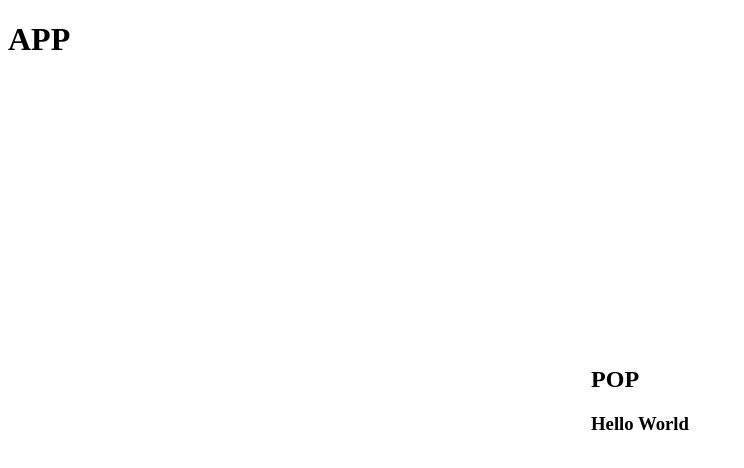
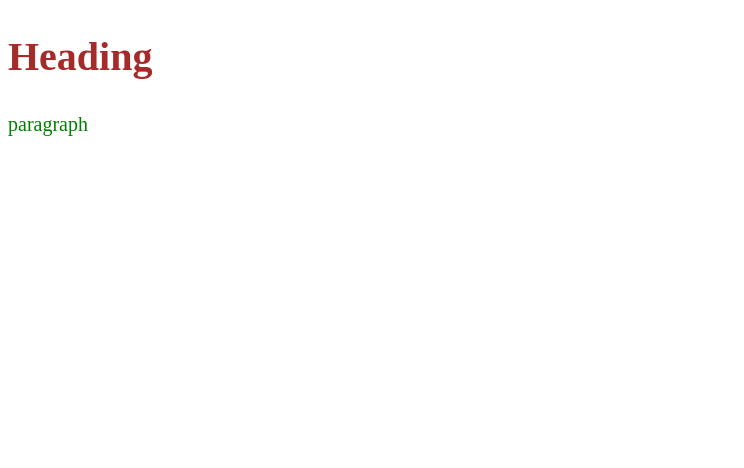
Before and after one commit to CoolWarm/react-learn-1, a React (Create React App) app: page / in a window 1280 px wide. Shown: the top 468 px of the page, without its empty margins (0-744 px from the left). Built offline with nearby package versions, Linux system fonts and the light colour scheme.

Commit message:
inline styles
内联样式（行内样式）

```diff
--- a/public/index.html
+++ b/public/index.html
@@ -14,6 +14,5 @@
   <body>
     <noscript>You need to enable JavaScript to run this app.</noscript>
     <div id="root"></div>
-    <div id="modal"></div>
   </body>
 </html>
--- a/src/App.js
+++ b/src/App.js
@@ -1,35 +1,23 @@
-import React, { PureComponent } from "react";
-import ReactDOM from "react-dom";
+import React from "react";
 
 export default class App extends React.PureComponent {
+  constructor(props) {
+    super(props);
+    this.state = {
+      headColor: "brown"
+    }
+  }
   render() {
+    const headStyle = {
+      color: this.state.headColor,
+      fontSize: "40px"
+    }
+
     return (
-      <div>
-      <h1>APP</h1>
-        <Modal>
-          <Pop />
-          <h3>Hello World</h3>
-        </Modal>
-      </div>
+      <>
+        <h2 style={headStyle}>Heading</h2>
+        <p style={{color: "green", fontSize: "20px"}}>paragraph</p>
+      </>
     );
   }
 }
-
-class Modal extends PureComponent {
-  render() {
-    return ReactDOM.createPortal(
-      this.props.children,
-      document.querySelector("#modal")
-    );
-  }
-}
-
-class Pop extends PureComponent {
-  render() {
-    return (
-      <div>
-        <h2>POP</h2>
-      </div>
-    )
-  }
-}
--- a/src/index.js
+++ b/src/index.js
@@ -1,7 +1,6 @@
 import React from 'react';
 import ReactDOM from 'react-dom';
 
-import "./style.css"
 import App from "./App"
 
 ReactDOM.render(<App />, document.getElementById('root'));
--- a/src/style.css
+++ /dev/null
@@ -1,6 +0,0 @@
-#modal {
-  position: fixed;
-  top: 50%;
-  left: 50%;
-  transform: translate(-50%, -50%);
-}
```
